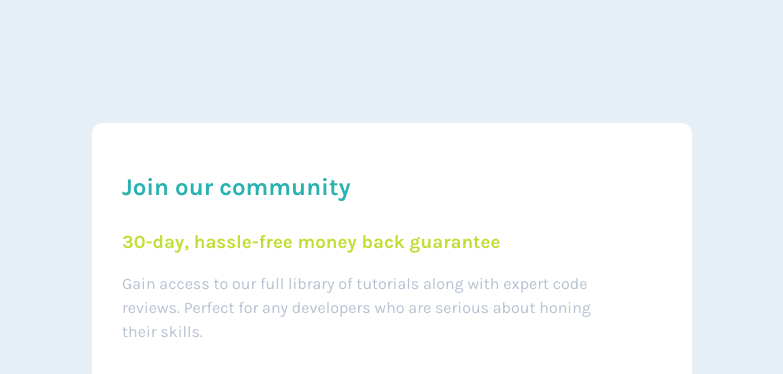
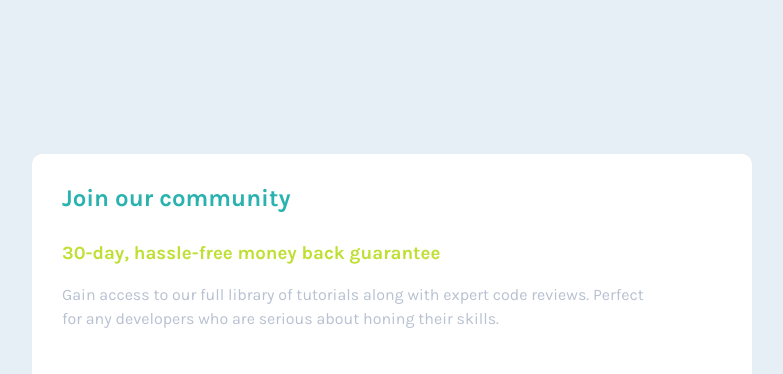
Before and after one commit to tarun19991121/Single-Price-Grid-Component, a plain HTML site: page index.html in a window 1280 px wide. Shown: the top 374 px of the page, without its empty margins (248-1031 px from the left). Drawn offline with Linux system fonts and the light colour scheme.

Commit message:
Update style.css

```diff
--- a/style.css
+++ b/style.css
@@ -10,6 +10,7 @@
 }
 h2, h3{
     width: fit-content;
+    margin-top: 0;
 }
 
 button{
@@ -31,7 +32,7 @@
 }
 
 .container{
-    max-width: 600px;
+    max-width: 720px;
     display: grid;
     grid-template-columns: 1fr 0.5fr 0.5fr;
     margin: auto;
```
